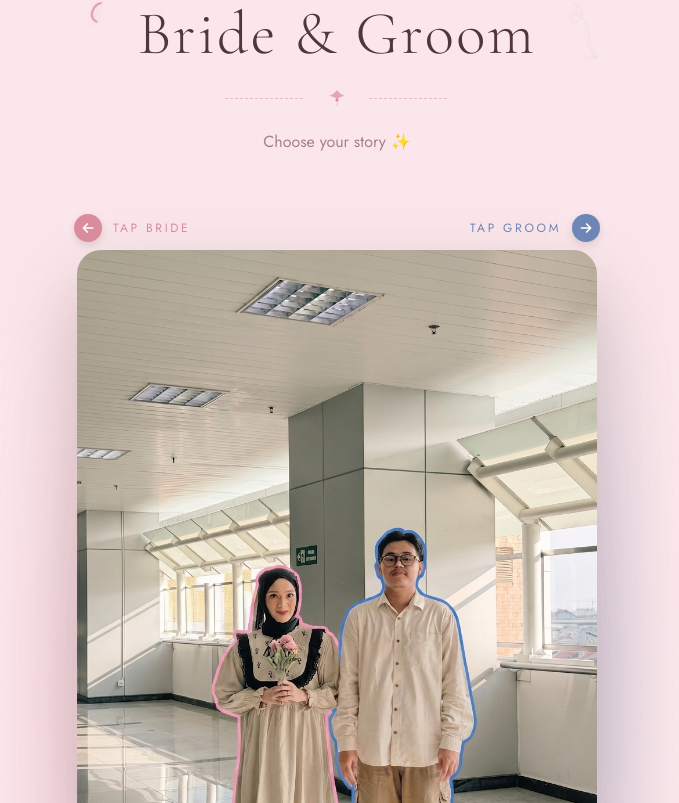
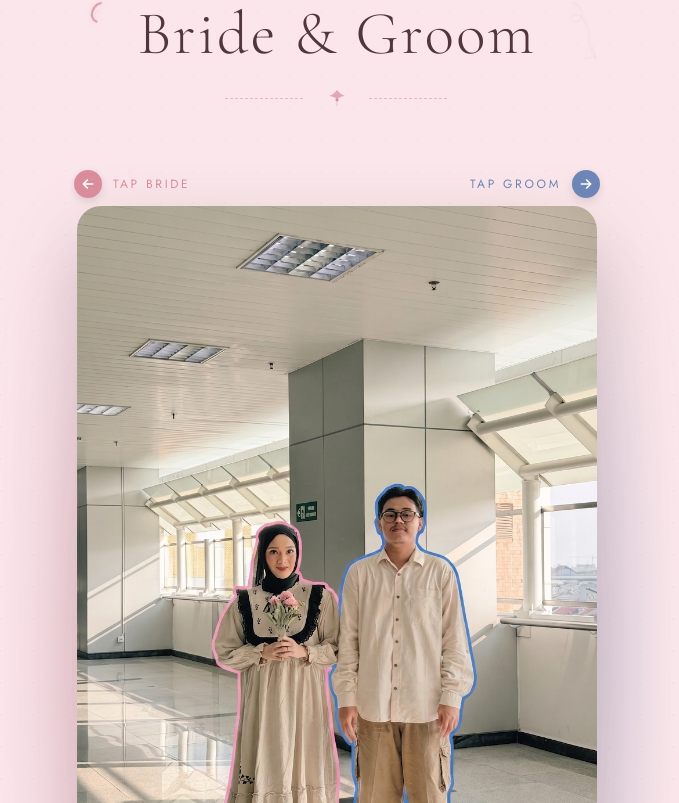
Before and after one commit to andriandwl/wedding-andrian-nada, a Next.js app: page /wedding in a window 1280 px wide. Shown: the part 3237-4040 px from the top of the page, without its empty margins (303-982 px from the left). Built offline with nearby package versions, Linux system fonts and the light colour scheme.

Commit message:
feat: remove choose paragraf

```diff
--- a/components/wedding/HeroScrollGallery.tsx
+++ b/components/wedding/HeroScrollGallery.tsx
@@ -389,15 +389,6 @@ export function CoupleStory({ settings }: { settings?: any }) {
             </span>
           </h2>
           <BotanicalDivider wide />
-          <p
-            className="text-center text-sm md:text-base mb-1"
-            style={{
-              fontFamily: "var(--font-jost)",
-              color: "var(--warm-gray)",
-            }}
-          >
-            Choose your story ✨
-          </p>
         </header>
 
         {/* Shared photo */}
```
